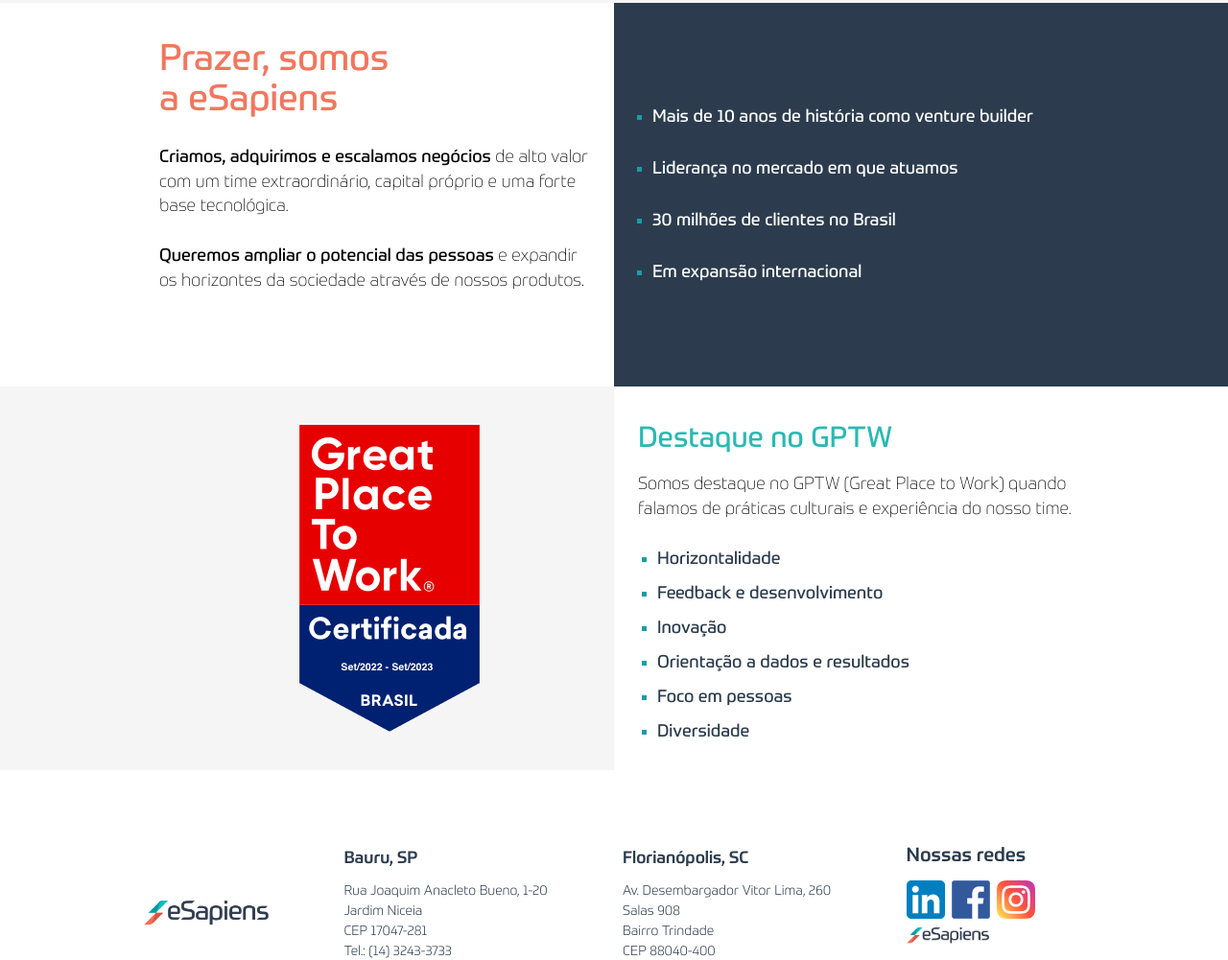
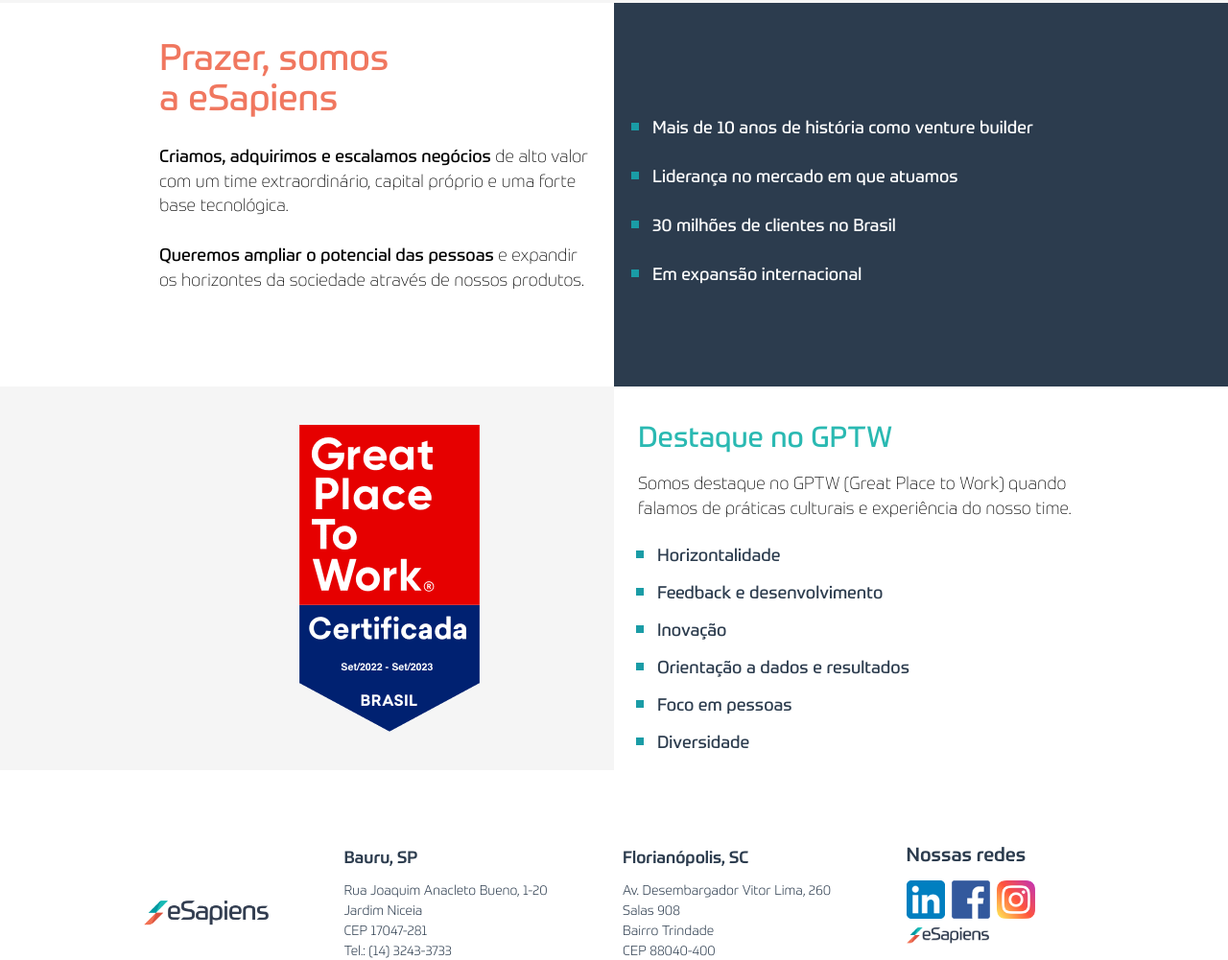
Before and after one commit to natalia-moraes/feature-jobs, a plain HTML site: page index.html in a window 1280 px wide. Shown: the part 897-1898 px from the top of the page at 96% size. Drawn offline with Linux system fonts and the light colour scheme; a script that the page names is missing.

Commit message:
Ajustar icone da lista

```diff
--- a/css/style.css
+++ b/css/style.css
@@ -238,7 +238,7 @@ hr {
 }
 
 .our-story-two-list {
-    line-height: 3;
+    line-height: 2;
     padding: 30px;
     margin-left: 10px;
 }
@@ -249,8 +249,7 @@ hr {
 
 .our-story-two-list li::marker, .our-story-four-list li::marker {
     color: #1a9ca6;
-    width: 12px;
-    height: 12px;
+    font-size: 30px;
 }
 
 /**/
@@ -296,8 +295,8 @@ hr {
 }
 
 .our-story-four-list {
-    line-height: 2;
-    padding: 20px 30px;
+    line-height: 1.5;
+    padding: 10px 30px;
     margin-left: 10px;
 }
 
@@ -321,10 +320,6 @@ hr {
         height: 320px;
     }
 
-    .our-story-two-list {
-        line-height: 2;
-    }
-
     .our-story-two {
         background: none;
     }
@@ -340,12 +335,6 @@ hr {
 
     .our-story-title-gptw, .our-story-sub-gptw {
         padding-left: 20px;
-    }
-}
-
-@media (min-width: 968px) {
-    .our-story-two-list {
-        line-height: 3;
     }
 }
 
```
Also changed, not shown: 2 other files.
